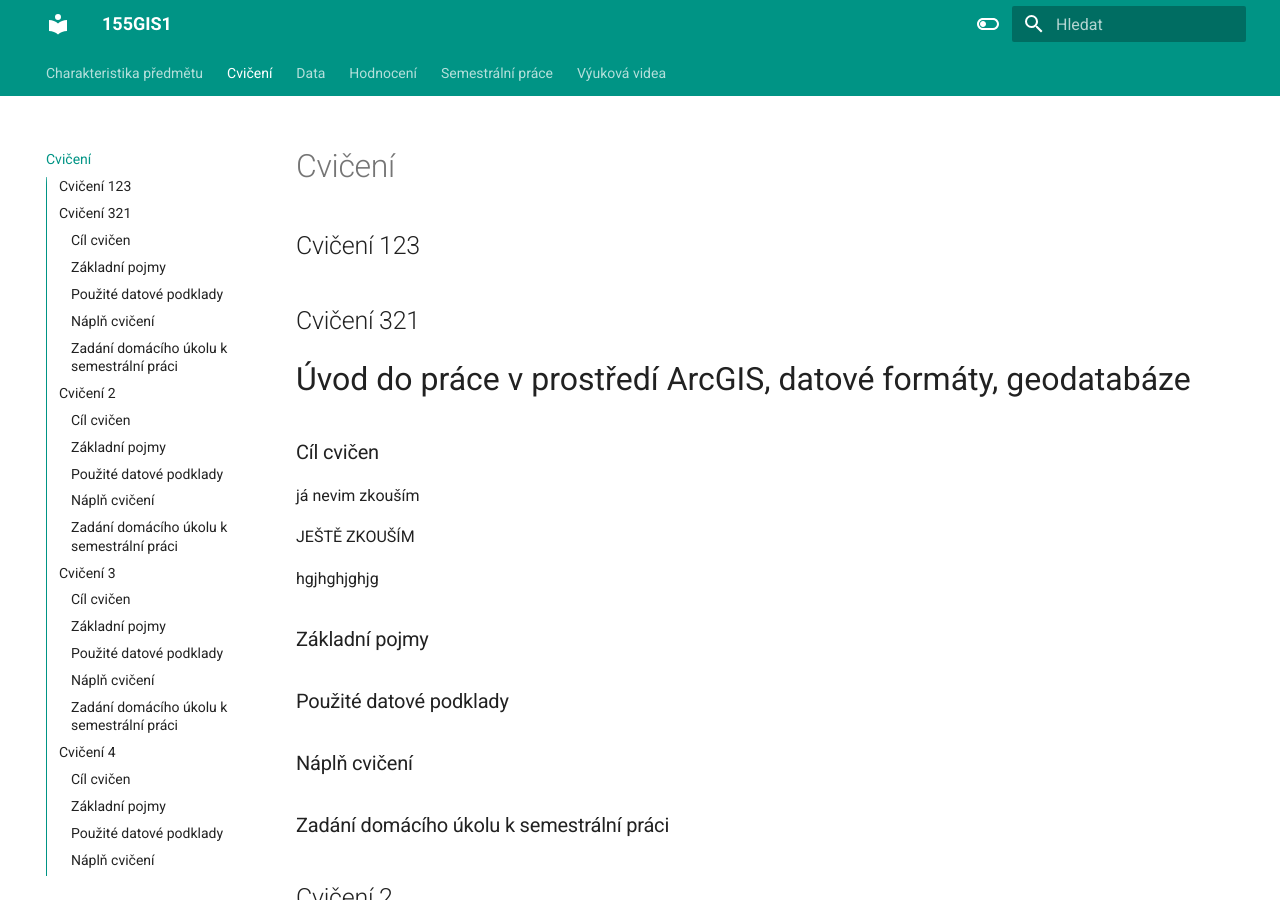
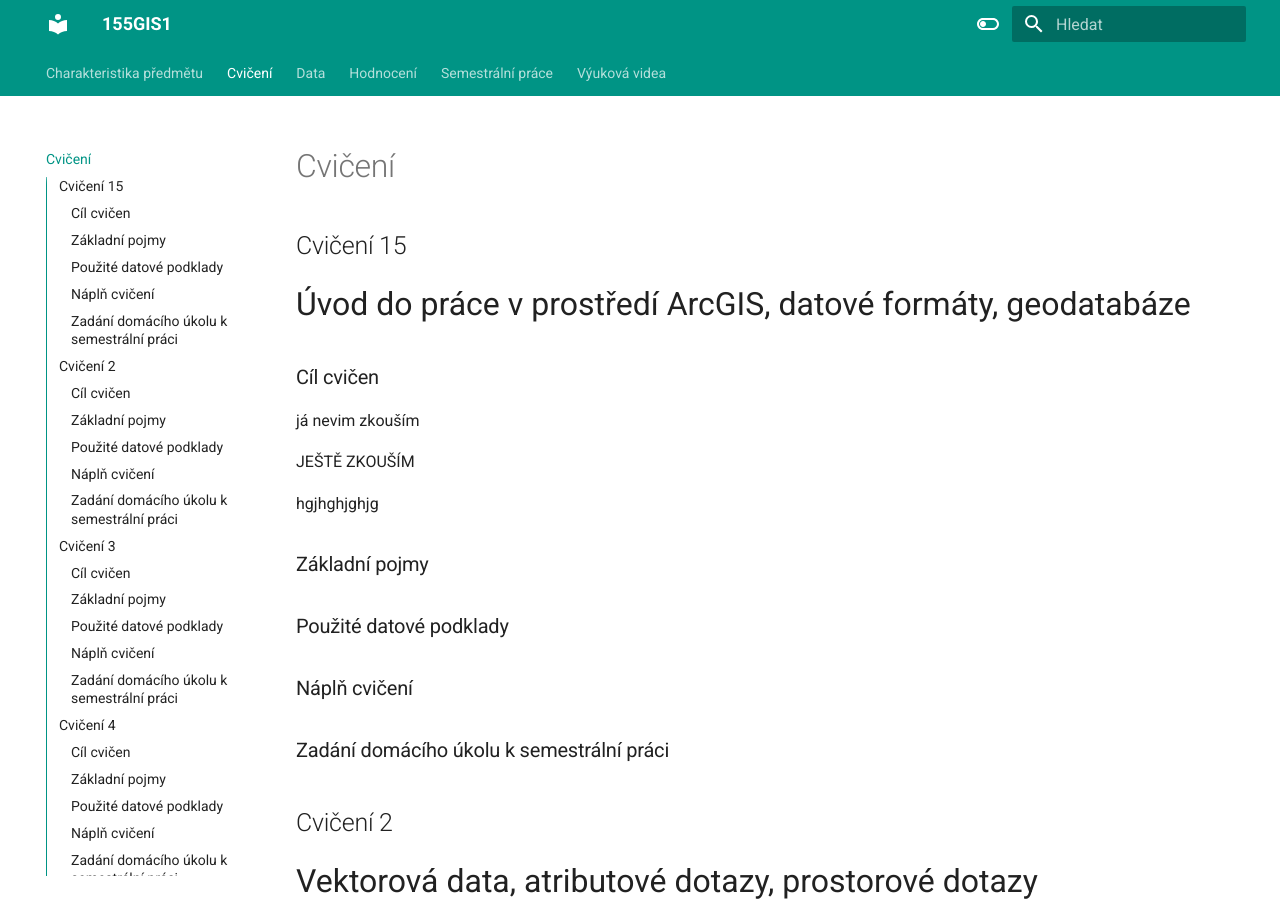
Before and after one commit to k155gis0/gis1, an MkDocs documentation site: the page built from docs/cviceni.md, in a window 1280 px wide and 900 px high. Built offline with MkDocs 1.6.1 and Material for MkDocs 9.7.7, drawn with Linux system fonts in a browser that asks for light colours.

Commit message:
$edit test

```diff
--- a/docs/cviceni.md
+++ b/docs/cviceni.md
@@ -1,8 +1,6 @@
 # Cvičení
 
-## Cvičení 123
-
-## Cvičení 321
+## Cvičení 15
 
 <span style="font-size:2em;">Úvod do práce v prostředí ArcGIS, datové formáty, geodatabáze
 </span>
```
